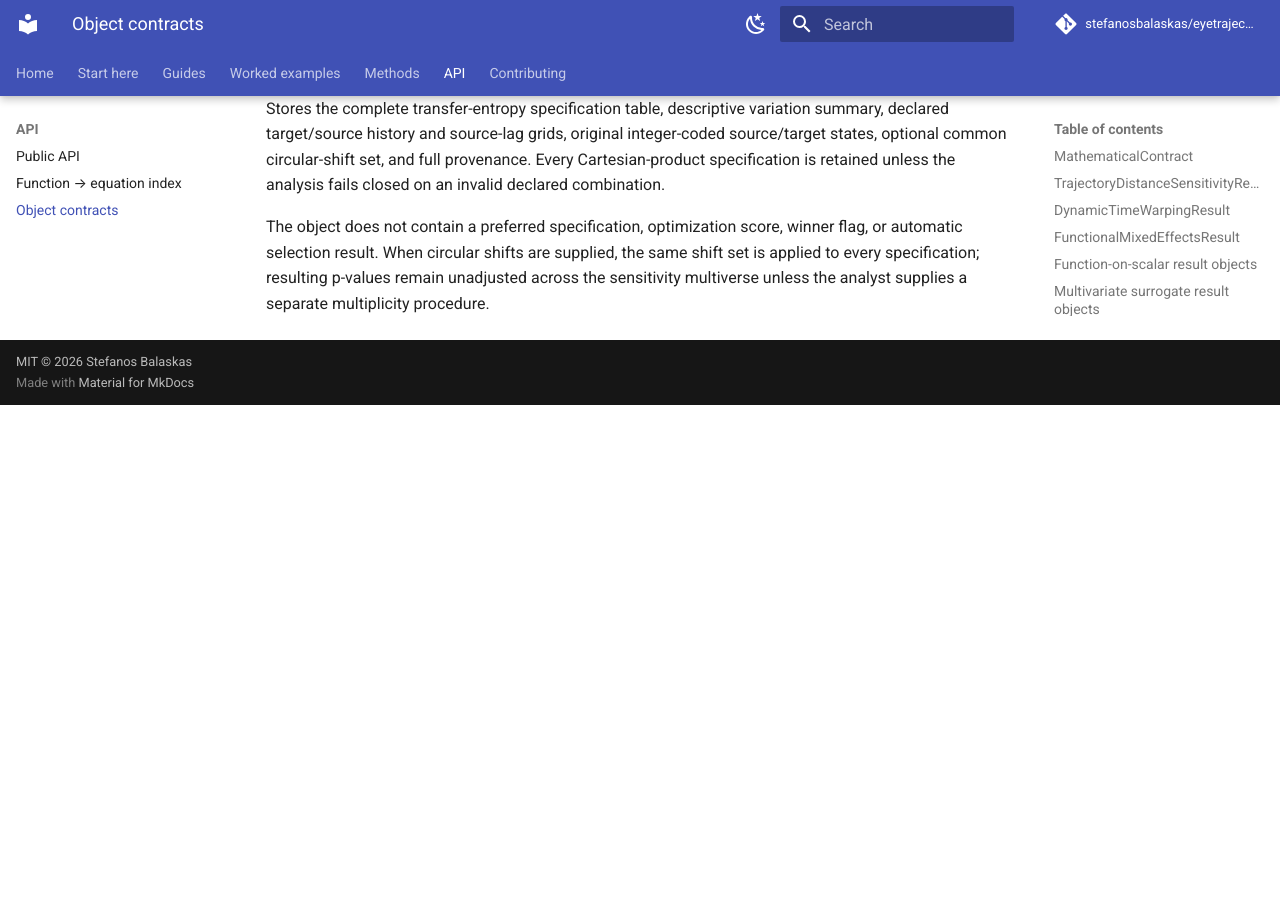
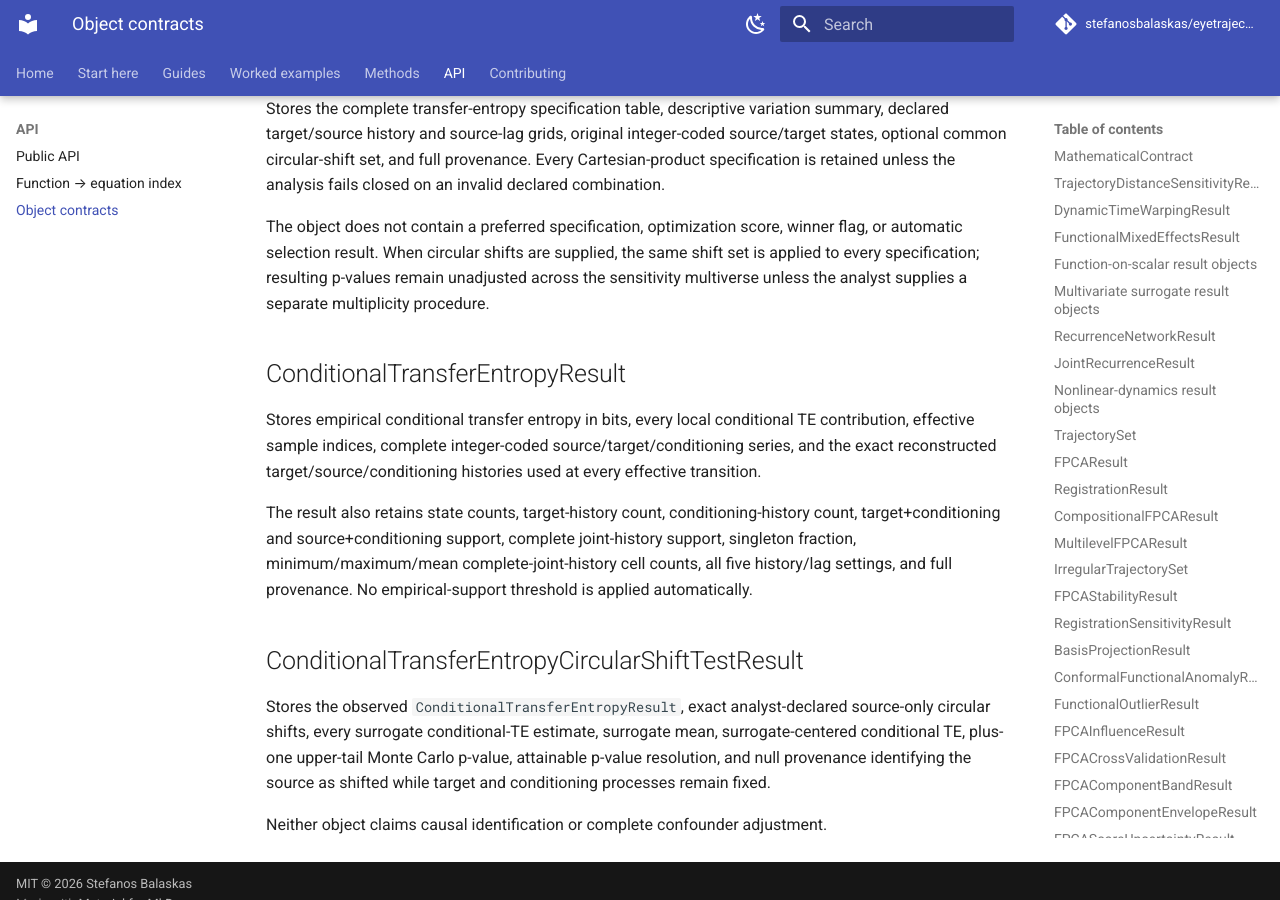
Before and after one commit to stefanosbalaskas/eyetrajectoriespy, an MkDocs documentation site: the page built from docs/reference/objects.md, in a window 1280 px wide and 900 px high, scrolled down 12291 px. Built offline with MkDocs 1.6.1 and Material for MkDocs 9.7.7, drawn with Linux system fonts in a browser that asks for light colours; comment, search, counter and statistics services are not loaded; before the commit the page ends 12696 px from its top, so only the background shows below that.

Commit message:
Document conditional transfer entropy result objects

```diff
--- a/docs/reference/objects.md
+++ b/docs/reference/objects.md
@@ -391,3 +391,26 @@ winner flag, or automatic selection result. When circular shifts are supplied,
 the same shift set is applied to every specification; resulting p-values remain
 unadjusted across the sensitivity multiverse unless the analyst supplies a
 separate multiplicity procedure.
+
+## ConditionalTransferEntropyResult
+
+Stores empirical conditional transfer entropy in bits, every local conditional
+TE contribution, effective sample indices, complete integer-coded
+source/target/conditioning series, and the exact reconstructed
+target/source/conditioning histories used at every effective transition.
+
+The result also retains state counts, target-history count,
+conditioning-history count, target+conditioning and source+conditioning support,
+complete joint-history support, singleton fraction, minimum/maximum/mean
+complete-joint-history cell counts, all five history/lag settings, and full
+provenance. No empirical-support threshold is applied automatically.
+
+## ConditionalTransferEntropyCircularShiftTestResult
+
+Stores the observed `ConditionalTransferEntropyResult`, exact analyst-declared
+source-only circular shifts, every surrogate conditional-TE estimate, surrogate
+mean, surrogate-centered conditional TE, plus-one upper-tail Monte Carlo
+p-value, attainable p-value resolution, and null provenance identifying the
+source as shifted while target and conditioning processes remain fixed.
+
+Neither object claims causal identification or complete confounder adjustment.
```
